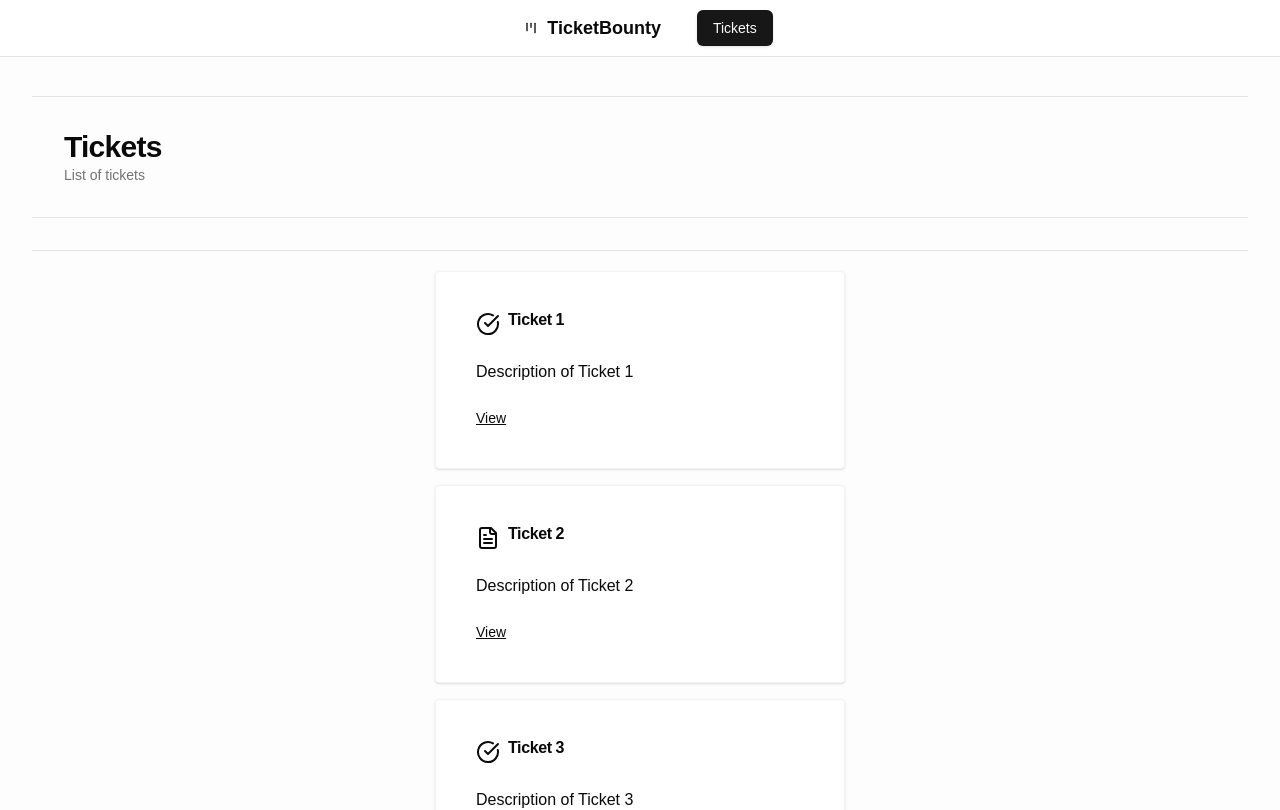
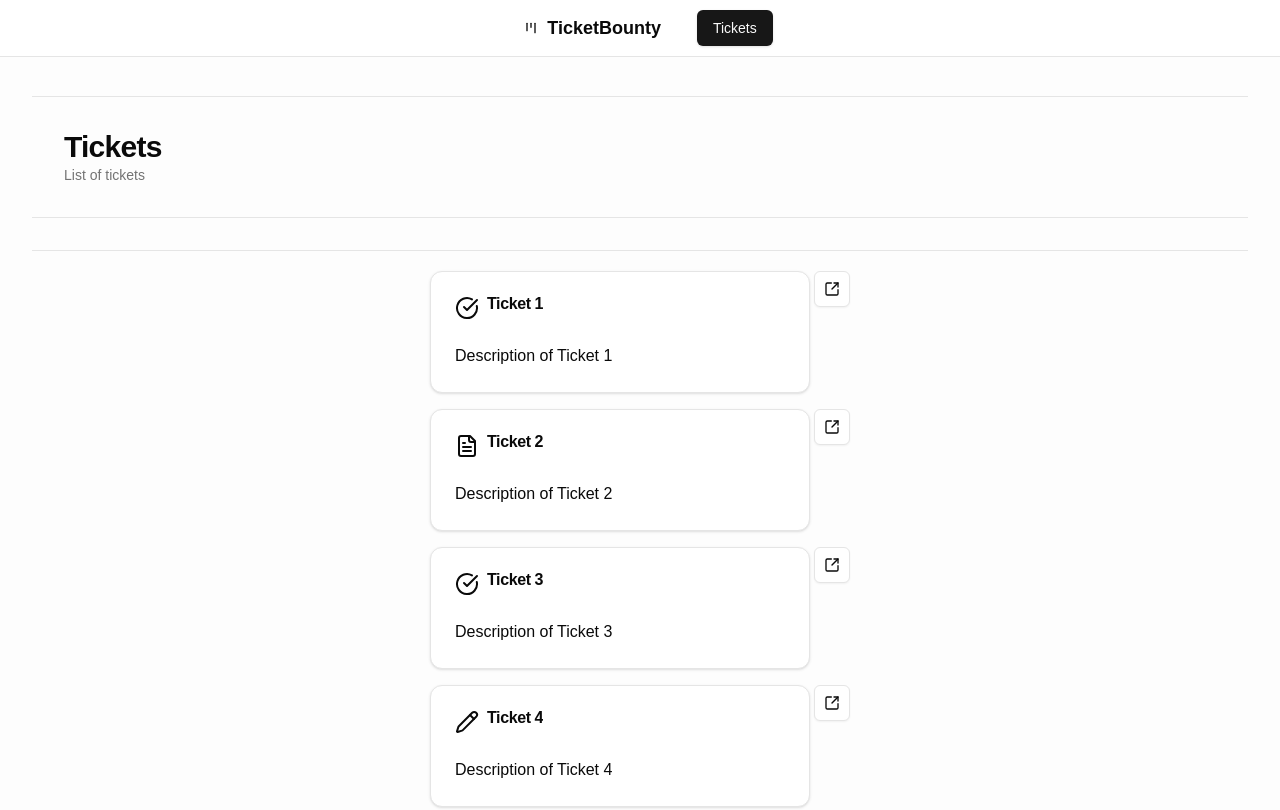
Before and after one commit to haroonsaeed82096/boards, a Next.js app: page /tickets in a window 1280 px wide. Shown: the top 810 px of the page. Built offline with nearby package versions, Linux system fonts and the light colour scheme.

Commit message:
refactor with ticket_item

```diff
--- a/src/app/tickets/[ticketId]/page.tsx
+++ b/src/app/tickets/[ticketId]/page.tsx
@@ -3,6 +3,8 @@
 import { initialTickets } from "@/data";
 import { ticketsPath } from "@/paths";
 import { Link } from "lucide-react";
+import { TicketItem } from "@/features/ticket/components/ticket-item";
+
 type TicketProps = {
   params: Promise<{
     ticketId: string;
@@ -24,9 +26,8 @@
     );
   }
   return (
-    <div>
-      <h2>{ticket?.title}</h2>
-      <p>{ticket?.content}</p>
+    <div className="flex justify-center animate-fade-from-top">
+      <TicketItem ticket={ticket} isDetail />
     </div>
   );
 };
--- a/src/app/tickets/page.tsx
+++ b/src/app/tickets/page.tsx
@@ -5,6 +5,7 @@
 import { Separator } from "@/components/ui/separator"
 import { LucideCheckCircle, LucideFileText, LucidePencil } from "lucide-react";
 import { Heading } from "@/components/heading";
+import { TicketItem } from "@/features/ticket/components/ticket-item";
 
 const TICKET_ICONS = {
   OPEN: <LucideFileText />,
@@ -22,32 +23,7 @@
         {initialTickets.map((ticket) => {
           return (
             <>
-              <Card
-                key={ticket.id}
-                className="w-full max-w-[410px] p-4 border border-slate-100 rounded"
-              >
-                <CardHeader>
-                  <CardTitle className="flex gap-x-2">
-                    <span>{TICKET_ICONS[ticket.status]}</span>
-                    <span className="truncate">{ticket.title}</span>
-                  </CardTitle>
-                </CardHeader>
-                <CardContent>
-                  <span
-                    className="line-clamp-3 whitespace-break-spaces"
-                  >
-                    {ticket.content}
-                  </span>
-                </CardContent>
-                <CardFooter>
-                <Link
-                  href={ticketPath(ticket.id)}
-                  className="text-sm underline"
-                >
-                  View
-                </Link>
-                </CardFooter>
-              </Card>
+              <TicketItem key={ticket.id} ticket={ticket} />
             </>
           );
         })}
--- a/src/features/ticket/components/ticket-item.tsx
+++ b/src/features/ticket/components/ticket-item.tsx
@@ -0,0 +1,53 @@
+import Link from "next/link";
+import { Card, CardContent, CardHeader, CardTitle } from "@/components/ui/card";
+import { ticketPath } from "@/paths";
+import { TICKET_ICONS } from "../constants";
+import { Ticket } from "../types";
+import { LucideArrowUpRightFromSquare } from "lucide-react";
+import { Button } from "@/components/ui/button";
+import clsx from "clsx";
+type TicketItemProps = {
+  ticket: Ticket;
+  isDetail?: boolean;
+};
+
+const TicketItem = ({ ticket, isDetail }: TicketItemProps) => {
+  const DetailButton = (
+    <Button variant="outline" size="icon" asChild>
+      <Link href={ticketPath(ticket.id)}>
+        <LucideArrowUpRightFromSquare className="h-4 w-4"></LucideArrowUpRightFromSquare>
+      </Link>
+    </Button>
+  );
+  return (
+    <div
+      className={clsx("w-full flex gap-x-1", {
+        "max-w-[580px]": isDetail,
+        "max-w-[420px]": !isDetail,
+      })}
+    >
+      <Card className="w-full max-w-[420px]">
+        <CardHeader>
+          <CardTitle className="flex gap-x-2">
+            <span>{TICKET_ICONS[ticket.status]}</span>
+            <span className="truncate">{ticket.title}</span>
+          </CardTitle>
+        </CardHeader>
+        <CardContent>
+          <span
+            className={clsx("whitespace-break-spaces", {
+              "line-clamp-3": !isDetail,
+            })}
+          >
+            {ticket.content}
+          </span>
+        </CardContent>
+      </Card>
+      {isDetail ? null : (
+        <div className="flex flex-col gap-y-1">{DetailButton}</div>
+      )}
+    </div>
+  );
+};
+
+export { TicketItem };
```
